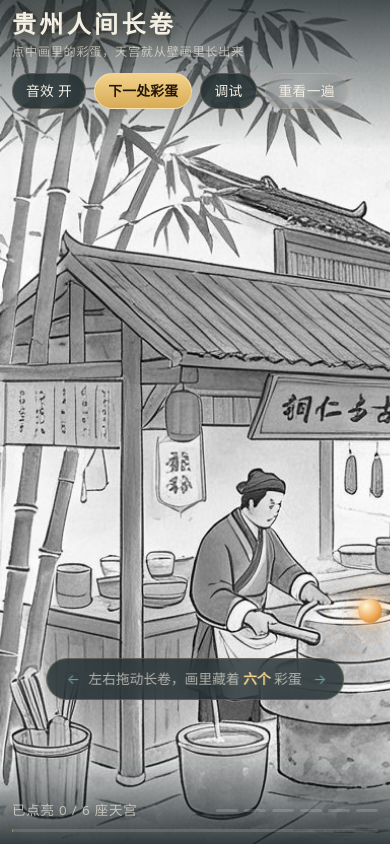
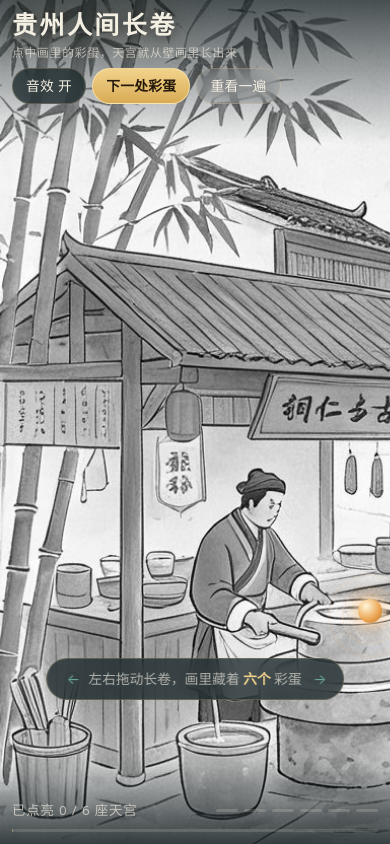
Before and after one commit to CSZ0118/TongRen-oldcity, a website with bundled scripts: page index.html in a window 390 px wide. Built offline with nearby package versions, Linux system fonts and the light colour scheme; files whose address does not match are found by name.

Commit message:
feat: 移动端适配(安全区/动态视口/触控优化/紧凑HUD)

```diff
--- a/css/base.css
+++ b/css/base.css
@@ -63,6 +63,7 @@ body {
 html {
   background: #0e1a1d;
   -webkit-text-size-adjust: 100%;
+  -webkit-tap-highlight-color: transparent;
 }
 
 body {
@@ -87,6 +88,9 @@ p {
 button {
   font: inherit;
   color: inherit;
+  /* 移动端：去掉点按延迟、防止双击缩放、去掉灰色高亮块 */
+  touch-action: manipulation;
+  -webkit-tap-highlight-color: transparent;
 }
 
 img,
--- a/css/shell.css
+++ b/css/shell.css
@@ -272,6 +272,9 @@ body.is-ready .scroll__track {
 .hud--top {
   top: 0;
   background: linear-gradient(180deg, rgba(9, 20, 23, 0.72), rgba(9, 20, 23, 0));
+  padding-top: calc(var(--hud-pad) + env(safe-area-inset-top, 0px));
+  padding-left: calc(var(--hud-pad) + env(safe-area-inset-left, 0px));
+  padding-right: calc(var(--hud-pad) + env(safe-area-inset-right, 0px));
   padding-bottom: 40px;
 }
 
@@ -282,6 +285,9 @@ body.is-ready .scroll__track {
   gap: 8px;
   background: linear-gradient(0deg, rgba(9, 20, 23, 0.78), rgba(9, 20, 23, 0));
   padding-top: 44px;
+  padding-bottom: calc(var(--hud-pad) + env(safe-area-inset-bottom, 0px));
+  padding-left: calc(var(--hud-pad) + env(safe-area-inset-left, 0px));
+  padding-right: calc(var(--hud-pad) + env(safe-area-inset-right, 0px));
   pointer-events: none;
 }
 
@@ -374,7 +380,7 @@ body.is-ready .scroll__track {
 .card {
   position: fixed;
   left: var(--hud-pad);
-  bottom: calc(var(--hud-pad) + 96px);
+  bottom: calc(var(--hud-pad) + 96px + env(safe-area-inset-bottom, 0px));
   z-index: 60;
   width: min(330px, 76vw);
   padding: 18px 20px 16px;
@@ -476,7 +482,7 @@ body.is-ready .scroll__track {
 .hint {
   position: fixed;
   left: 50%;
-  bottom: calc(var(--hud-pad) + 132px);
+  bottom: calc(var(--hud-pad) + 132px + env(safe-area-inset-bottom, 0px));
   transform: translate(-50%, 10px);
   z-index: 55;
   display: flex;
@@ -638,6 +644,7 @@ body.is-complete .progress__fill {
   z-index: 95;
   width: min(430px, 92vw);
   max-height: calc(100vh - var(--hud-pad) * 2);
+  max-height: calc(100dvh - var(--hud-pad) * 2); /* iOS 动态视口 */
   overflow: auto;
   padding: 14px 16px 16px;
   border-radius: var(--r-md);
@@ -902,11 +909,16 @@ body.is-complete .progress__fill {
     display: none;
   }
 
+  /* 移动端没有键盘，调试面板走 ?debug=1 即可，藏掉这个按钮给正式界面腾地方 */
+  [data-act="debug"] {
+    display: none;
+  }
+
   .card {
     left: var(--hud-pad);
     right: var(--hud-pad);
     width: auto;
-    bottom: calc(var(--hud-pad) + 108px);
+    bottom: calc(var(--hud-pad) + 108px + env(safe-area-inset-bottom, 0px));
   }
 
   .hud__keys {
@@ -925,6 +937,31 @@ body.is-complete .progress__fill {
   }
 }
 
+/* ── 小屏手机（~480px 以下）：更紧凑的顶部 HUD ─────────────── */
+@media (max-width: 480px) {
+  .hud--top {
+    gap: 6px;
+  }
+
+  .hud__title {
+    font-size: clamp(1.3rem, 6.4vw, 1.6rem);
+    letter-spacing: 0.1em;
+  }
+
+  .hud__subtitle {
+    font-size: 0.74rem;
+  }
+
+  .hud__actions {
+    gap: 6px;
+  }
+
+  .btn {
+    font-size: 0.8rem;
+    padding: 0.42em 0.82em;
+  }
+}
+
 @media (max-height: 520px) {
   .hud__subtitle,
   .hint {
--- a/css/stage2d.css
+++ b/css/stage2d.css
@@ -15,6 +15,7 @@
   inset: 0;
   width: 100vw;
   height: 100vh;
+  height: 100dvh; /* iOS 动态视口：与 JS 的 innerHeight 对齐，避免拉伸 */
   pointer-events: none;
   z-index: 6;
 }
```
